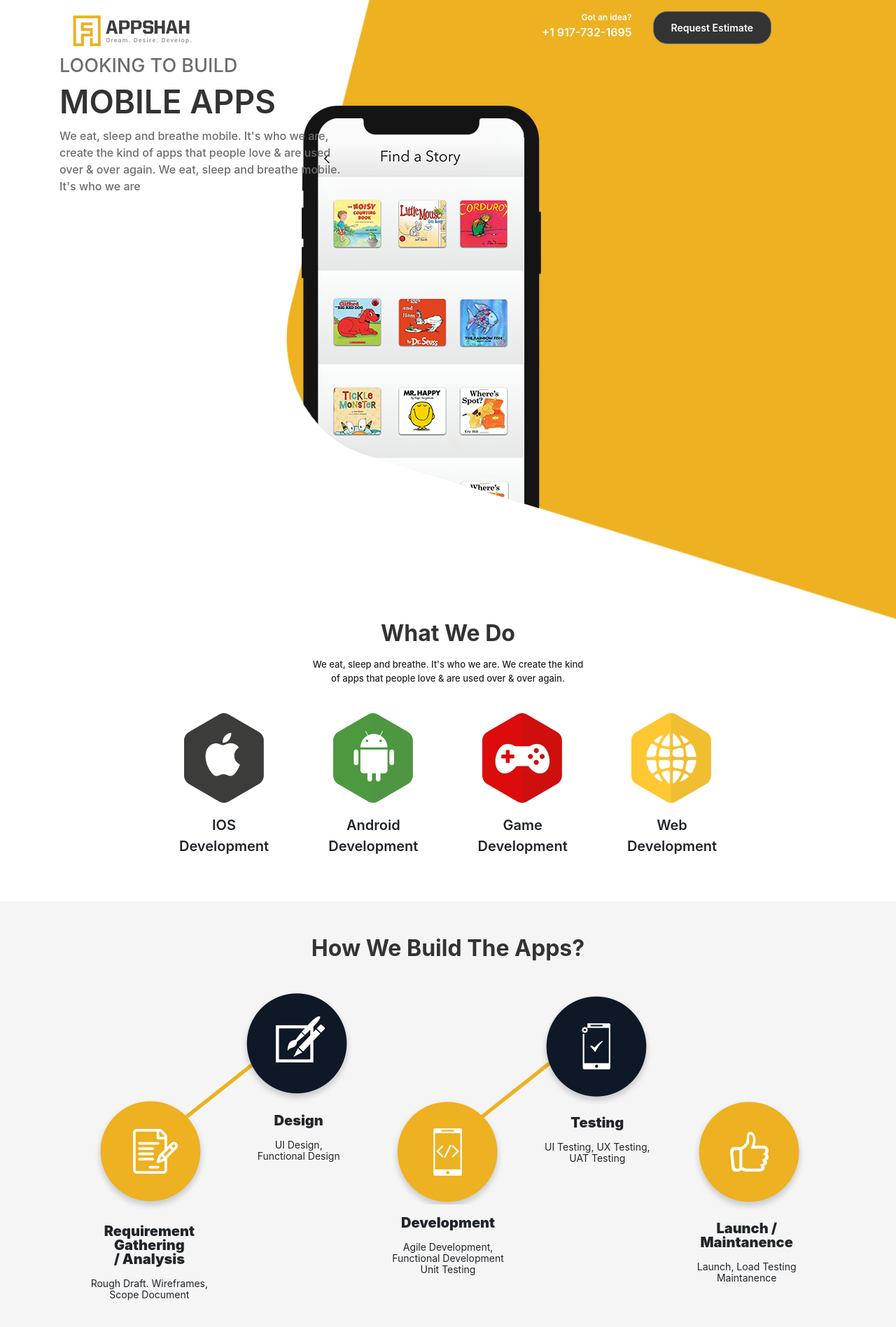
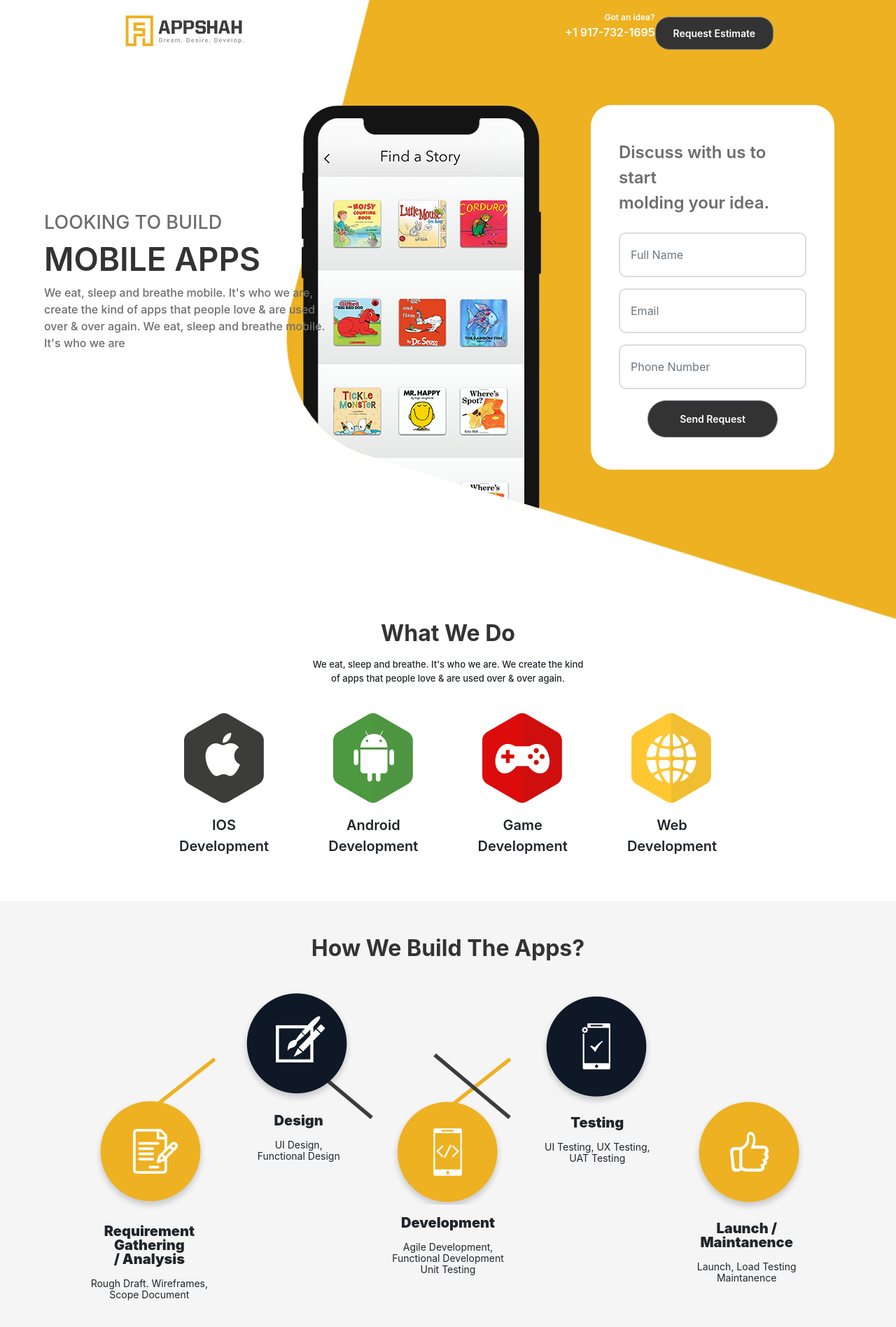
Before and after one commit to TalhaK26/test-app, a React (Create React App) app: page / in a window 1280 px wide. Shown: the top 1896 px of the page at 70% size. Built offline with nearby package versions, Linux system fonts and the light colour scheme.

Commit message:
form init

```diff
--- a/src/App.css
+++ b/src/App.css
@@ -1,20 +1,42 @@
-/* section 1 */
 .banner-sec {
   background-image: url('assets/images/banner.png');
   background-repeat: no-repeat;
-  /* background-size: cover; */
   background-position: right;
-  /* width: 100vw; */
-  /* height: 100vh; */
-  /* background-position: right; */
-  /* width: 100vw; */
-  /* height: 100vh; */
   height: 886px;
 }
 
 .banner-text {
   color: #6d6d6d;
   font-weight: 500;
+}
+
+.form-txt {
+  font-size: 24px;
+  color: #6d6d6d;
+  font-weight: 600;
+}
+
+input {
+  color: #6d6d6d !important;
+  padding: 30px 0px 30px 15px !important;
+  border: 2px solid #dcdcdc !important;
+  border-radius: 10px !important;
+}
+
+.btn-form {
+  border-radius: 30px;
+  padding: 15px 45px 15px 45px;
+  background-color: #333333 !important;
+  font-weight: 600;
+  font-size: 14px;
+}
+
+.req-form {
+  background-color: #ffffff;
+  padding: 50px 40px 30px 40px;
+  border-radius: 30px;
+  width: 60%;
+  margin-left: 30%;
 }
 
 .banner-h {
@@ -46,7 +68,6 @@
   font-weight: 600;
 }
 
-/* section 1 */
 
 .s-h {
   font-weight: 700;
@@ -69,7 +90,6 @@
   line-height: 1;
 }
 
-/* section-2 */
 .sec-3-con {
   height: 450px;
   position: relative;
@@ -85,7 +105,7 @@
   height: 426px;
 }
 
-.connector {
+/* .connector {
   position: absolute;
   left: 20%;
   top: 22%;
@@ -94,15 +114,47 @@
 .connector-img {
   width: 122px;
   height: 108px;
-}
+} */
 
 @media screen and (max-width: 800px) {
-  .connector, .connector-1 {
+  .banner-sec {
+    background-image: none !important;
+    height: auto;
+  }
+  .sec-1-text {
+    font-size: 12px;
+    font-weight: 600;
+    color: #333333;
+  }
+  .req-form {
+    background-color: #edb121;
+    padding: 50px 40px 30px 40px;
+    border-radius: 30px;
+    width: 100%;
+    margin-bottom: 50px;
+  }
+  .sec-1-num {
+    font-size: 16px;
+    color: #333333;
+    font-weight: 600;
+  }
+  .banner-text {
+    text-align: center;
+    margin: 30px 0px 30px 0px;
+  }
+  .btn-sec-1 {
+    border-radius: 20px;
+    padding: 12px 25px 12px 25px;
+    background-color: #333333 !important;
+    font-weight: 600;
+    font-size: 14px;
+    margin: 20px 0px 10px 0px;
+  }
+  .connector, .connector-1, .connector-2, .connector-3 {
     display: none;
   }
   .sec-3, .sec-3-dev, .sec-3-laun {
     height: auto;
-
   }
   .sec-3-con {
     height: auto;
@@ -128,7 +180,7 @@
   }
   .connector {
     position: absolute;
-    left: 20%;
+    left: 15%;
     top: 20%;
     z-index: 0;
   }
@@ -138,11 +190,59 @@
   }
   .connector-1 {
     position: absolute;
-    left: 53%;
+    left: 32.60%;
+    top: 20%;
+    z-index: 0;
+  }
+  .connector-img-2 {
+    width: 122px;
+    height: 108px;
+  }
+  .connector-2 {
+    position: absolute;
+    left: 48%;
+    top: 20%;
+    z-index: 0;
+  }
+  .connector-img-3 {
+    width: 122px;
+    height: 108px;
+  }
+  .connector-3 {
+    position: absolute;
+    left: 48%;
     top: 20%;
     z-index: 0;
   }
 }
+
+@media screen and (min-width: 801px) and (max-width: 980px) {
+  .banner-sec {
+    background-image: url('assets/images/banner.png');
+    background-repeat: no-repeat;
+    background-position: right;
+    background-size: 570px !important;
+    height: 570px !important;
+  }
+}
+@media screen and (min-width: 981px) and (max-width: 1100px) {
+  .banner-sec {
+    background-image: url('assets/images/banner.png');
+    background-repeat: no-repeat;
+    background-position: right;
+    background-size: 620px !important;
+    height: 630px !important;
+  }
+}
+/* @media screen and (min-width: 111px) and (max-width: 1339px) {
+  .banner-sec {
+    background-image: url('assets/images/banner.png');
+    background-repeat: no-repeat;
+    background-position: right;
+    background-size: 780px !important;
+    height: 790px !important;
+  }
+} */
 
 @media screen and (min-width: 1340px) and (max-width: 1540px) {
   .connector-img {
@@ -161,9 +261,37 @@
   }
   .connector-1 {
     position: absolute;
+    left: 37.70%;
+    top: 20%;
+    z-index: 0;
+  }
+  .connector-img-2 {
+    width: 122px;
+    height: 108px;
+  }
+  .connector-2 {
+    position: absolute;
     left: 53%;
     top: 20%;
     z-index: 0;
+  }
+  .connector-img-3 {
+    width: 126px;
+    height: 108px;
+  }
+  .connector-3 {
+    position: absolute;
+    left: 71.1%;
+    top: 20%;
+    z-index: 0;
+  }
+
+  .banner-sec {
+    background-image: url('assets/images/banner.png');
+    background-repeat: no-repeat;
+    background-position: right;
+    background-size: 886px;
+    height: 900px;
   }
 }
 
@@ -184,9 +312,37 @@
   }
   .connector-1 {
     position: absolute;
+    left: 35%;
+    top: 17%;
+    z-index: 0;
+  }
+  .connector-img-2 {
+    width: 250px;
+    height: 160px;
+  }
+  .connector-2 {
+    position: absolute;
     left: 52%;
     top: 17%;
     z-index: 0;
+  }
+  .connector-img-3 {
+    width: 250px;
+    height: 160px;
+  }
+  .connector-3 {
+    position: absolute;
+    left: 67%;
+    top: 17%;
+    z-index: 0;
+  }
+
+  .banner-sec {
+    background-image: url('assets/images/banner.png');
+    background-repeat: no-repeat;
+    background-position: right;
+    background-size: 1268px;
+    height: 1278px;
   }
 }
 
@@ -208,9 +364,36 @@
   }
   .connector-1 {
     position: absolute;
+    left: 34%;
+    top: 17%;
+    z-index: 0;
+  }
+  .connector-img-2 {
+    width: 360px;
+    height: 170px;
+  }
+  .connector-2 {
+    position: absolute;
     left: 51%;
     top: 17%;
     z-index: 0;
   }
+  .connector-img-3 {
+    width: 360px;
+    height: 170px;
+  }
+  .connector-3 {
+    position: absolute;
+    left: 68%;
+    top: 17%;
+    z-index: 0;
+  }
+
+  .banner-sec {
+    background-image: url('assets/images/banner.png');
+    background-repeat: no-repeat;
+    background-position: right;
+    background-size: 1268px;
+    height: 1268px;
+  }
 }
-/* section-2 */
--- a/src/components/SectionOne.js
+++ b/src/components/SectionOne.js
@@ -1,33 +1,28 @@
 import { useState } from 'react';
-import { Container, Row, Col, Button,
-    Collapse,
-    Navbar,
-    NavbarToggler,
-    NavbarBrand,
-    Nav,
-    NavItem,
-    NavLink,
-    UncontrolledDropdown,
-    DropdownToggle,
-    DropdownMenu,
-    DropdownItem,
-    NavbarText
-} from 'reactstrap';
+import { Container, Row, Col, Button, Form, FormGroup, Label, Input, FormText } from 'reactstrap';
 
 import logo from '../assets/images/appshah_logo.png';
-import android from '../assets/images/android.png';
-import web from '../assets/images/web.png';
-import game from '../assets/images/game.png';
 
 function SectionOne() {
-    const [isOpen, setIsOpen] = useState(false);
-    const toggle = () => setIsOpen(!isOpen);
-
     return (
         <Container fluid className="p-0 banner-sec">
-        <Container>
-            <Row className="m-0 pt-3">
+            <Row className="m-0 pt-3 w-75 mx-auto">
             <Col md="6" className="brand-logo"><img src={logo}/></Col>
+            <Col md="6">
+                <Row>
+                    <Col md="12" sm="12" className="text-right h-text">
+                        <div className="sec-1-text d-md-inline-block">
+                            <p className="mb-0 ">Got an idea?</p>
+                            <p className="sec-1-num mb-0 d-md-inline">+1 917-732-1695</p>
+                        </div>
+                        <div className="d-md-inline">
+                            <Button className="btn-sec-1 d-md-inline">Request Estimate</Button>
+                        </div>
+
+                    </Col>
+                </Row>
+            </Col>
+                {/* <Col md="6" className="brand-logo"><img src={logo}/></Col>
                 <Col md="6">
                     <Row>
                     <Col md="6" sm="12" className="text-right h-text">
@@ -39,40 +34,47 @@ return (
                         <Button className="btn-sec-1">Request Estimate</Button>
                     </Col>
                     </Row>
-                </Col>
+                </Col> */}
             </Row>
-        </Container>
-        <Container>
-            <Row>
+            <Row className="m-0 h-100">
+                <div style={{width:'100%', margin: '0px 0px 0px 0px'}}>
+                    <Row className="m-0 h-100">
                         <Col md="6 banner-text">
-                    <div>
+                            <Row className="m-0 h-75 align-items-center justify-content-center">
+                                <Col md="12 pl-md-5">
                                     <h2 style={{fontSize: 27}}>LOOKING TO BUILD</h2>
                                     <h1 className="banner-h">MOBILE APPS</h1>
                                     <p>We eat, sleep and breathe mobile. It's who we are, <br/> create the kind of apps that people love & are used <br/> over & over again. We eat, sleep and breathe mobile. <br/> It's who we are</p>
+                                </Col>
+                                </Row>
+                            </Col>
+                        <Col md="6">
+                            <Row className="m-0 h-75 align-items-center">
+                                <Col md="12">
+                                <Form className="req-form">
+                                    <FormGroup>
+                                        <Label className="form-txt">Discuss with us to start <br/> molding your idea.</Label>
+                                    </FormGroup>
+                                    <FormGroup>
+                                        <Input type="text" name="text" placeholder="Full Name" />
+                                    </FormGroup>
+                                    <FormGroup>
+                                        <Input type="email" name="email" placeholder="Email" />
+                                    </FormGroup>
+                                    <FormGroup>
+                                        <Input type="number" name="phone" placeholder="Phone Number" />
+                                    </FormGroup>
+                                    <FormGroup className="text-center">
+                                        <Button className="btn-form">Send Request</Button>
+                                    </FormGroup>
+                                </Form>
+                                </Col>
+                            </Row>
+                        </Col>
+                    </Row>
                 </div>
-                    </Col>
-                <Col md="6"></Col>
             </Row>
         </Container>
-    </Container>
-
-    // <div>
-    //   <Navbar color="light" light expand="md">
-    //     <NavbarBrand href="/">reactstrap</NavbarBrand>
-    //     <NavbarToggler onClick={toggle} />
-    //     <Collapse isOpen={isOpen} navbar>
-    //       <Nav className="me-auto" navbar>
-    //         <NavItem>
-    //           <NavLink href="/components/">Components</NavLink>
-    //         </NavItem>
-    //         <NavItem>
-    //           <NavLink href="https://github.com/reactstrap/reactstrap">GitHub</NavLink>
-    //         </NavItem>
-    //       </Nav>
-    //       <NavbarText>Simple Text</NavbarText>
-    //     </Collapse>
-    //   </Navbar>
-    // </div>
     );
 }
 
--- a/src/components/SectionThree.js
+++ b/src/components/SectionThree.js
@@ -32,12 +32,15 @@ function SectionThree() {
           <img src={yellow} className="connector-img" />
         </div>
         <Col md="2">
-          <img src={two} />
+          <img src={two} style={{zIndex: 1, position: 'relative'}} />
           <div className="lh-1">
             <p className="s-t mt-3"><b>Design</b></p>
             <small>UI Design, <br/> Functional Design</small>
           </div>
         </Col>
+        <div className="connector-1">
+          <img src={black} className="connector-img-1" />
+        </div>
         <Col md="2">
           <Row className="align-items-end sec-3-dev">
             <Col md="12">
@@ -49,16 +52,19 @@ function SectionThree() {
             </Col>
           </Row>
         </Col>
-        <div className="connector-1">
-          <img src={yellow} className="connector-img-1" />
+        <div className="connector-2">
+          <img src={yellow} className="connector-img-2" />
         </div>
         <Col md="2">
-          <img src={four} />
+          <img src={four} style={{zIndex: 1, position: 'relative'}} />
           <div className="lh-1">
             <p className="s-t mt-3 "><b>Testing</b></p>
             <small>UI Testing, UX Testing, <br/> UAT Testing</small>
           </div>
         </Col>
+        <div className="connector-3">
+          <img src={black} className="connector-img-3" />
+        </div>
         <Col md="2">
           <Row className="align-items-end sec-3-laun">
             <Col md="12">
```
Lines whose indentation alone changed are shown as unchanged.
